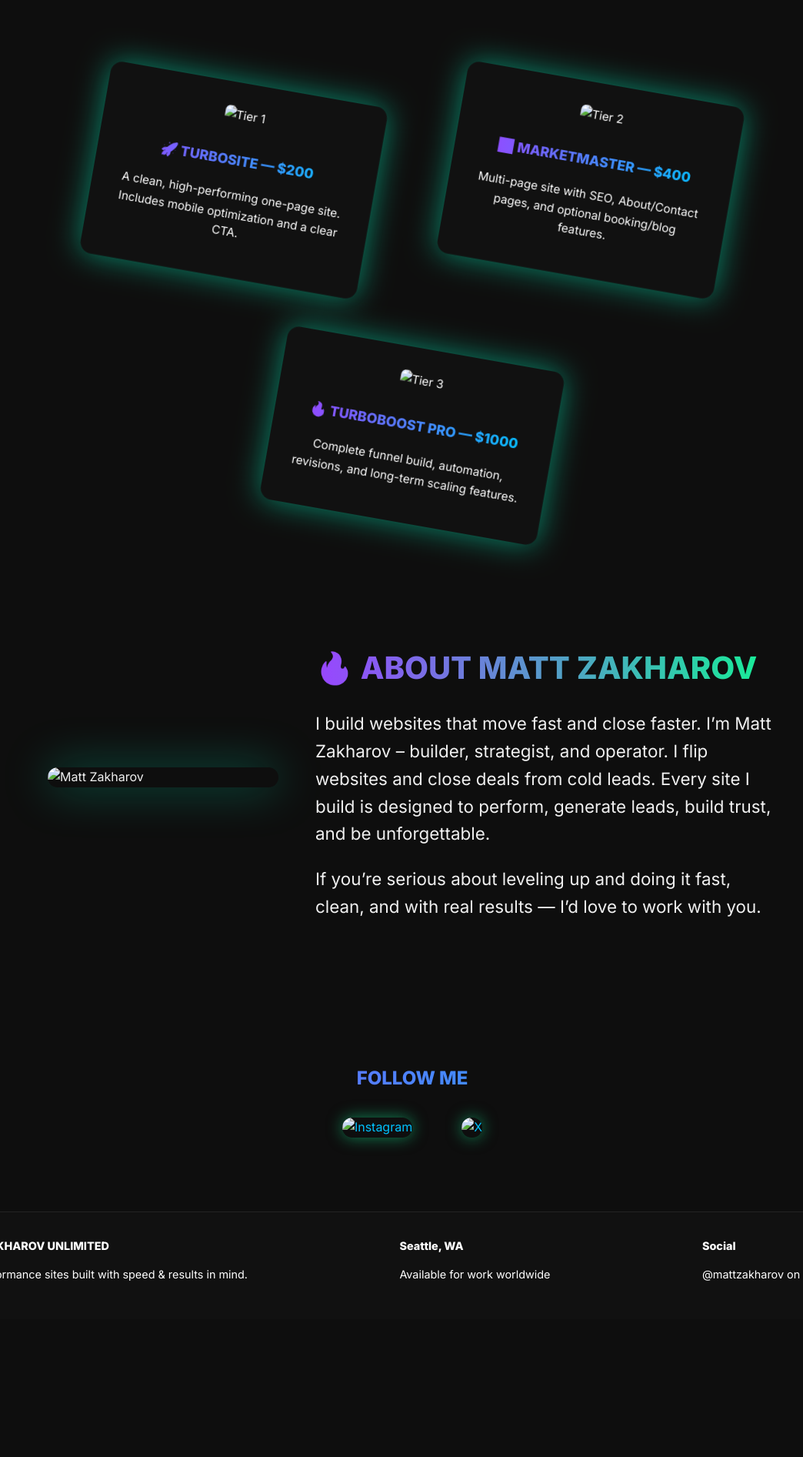
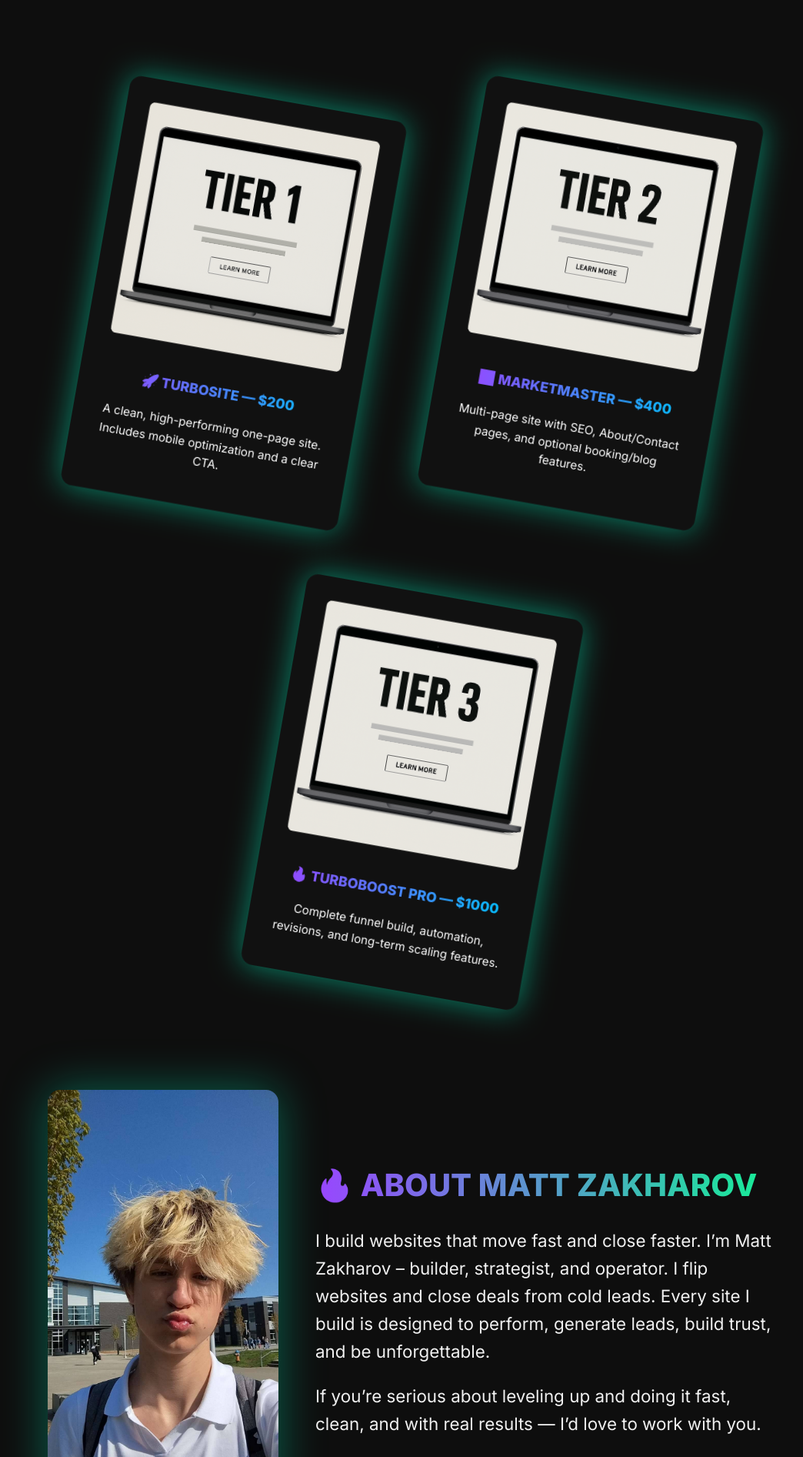
Before and after one commit to Matt-ATH/mattzakharov-site, a plain HTML site: page index.html in a window 1280 px wide. Shown: the part 880-2773 px from the top of the page at 77% size, without its empty margins (104-1148 px from the left). Before the commit the page ends 2594 px from the top, so only its background shows below. Drawn offline with nearby package versions, Linux system fonts and the light colour scheme; files that its build step writes are made by us from their sources.

Commit message:
Update index.html

```diff
--- a/index.html
+++ b/index.html
@@ -220,7 +220,7 @@
       <button class="btn">LET'S BUILD</button>
     </div>
     <div class="hero-image">
-      <img src="images/hero.png" alt="Tear Image" />
+      <img src="hero.png" alt="Tear Image" />
     </div>
   </header>
 
@@ -229,21 +229,21 @@
     <div class="tiers">
       <div class="tier">
         <a href="turbosite.html">
-          <img src="images/tier1.png" alt="Tier 1">
+          <img src="tier1.png" alt="Tier 1">
           <h3>🚀 TURBOSITE — $200</h3>
           <p>A clean, high-performing one-page site. Includes mobile optimization and a clear CTA.</p>
         </a>
       </div>
       <div class="tier">
         <a href="marketmaster.html">
-          <img src="images/tier2.png" alt="Tier 2">
+          <img src="tier2.png" alt="Tier 2">
           <h3>📈 MARKETMASTER — $400</h3>
           <p>Multi-page site with SEO, About/Contact pages, and optional booking/blog features.</p>
         </a>
       </div>
       <div class="tier">
         <a href="turboboost.html">
-          <img src="images/tier3.png" alt="Tier 3">
+          <img src="tier3.png" alt="Tier 3">
           <h3>🔥 TURBOBOOST PRO — $1000</h3>
           <p>Complete funnel build, automation, revisions, and long-term scaling features.</p>
         </a>
@@ -253,7 +253,7 @@
 
   <section class="about-section" id="about">
     <div class="about-content">
-      <img src="images/matt.png" alt="Matt Zakharov">
+      <img src="matt.png" alt="Matt Zakharov">
       <div class="text">
         <h2>🔥 ABOUT MATT ZAKHAROV</h2>
         <p>I build websites that move fast and close faster. I’m Matt Zakharov – builder, strategist, and operator. I flip websites and close deals from cold leads. Every site I build is designed to perform, generate leads, build trust, and be unforgettable.</p>
@@ -265,8 +265,8 @@
   <section class="social-section">
     <h2 style="text-align:center;">FOLLOW ME</h2>
     <div class="social-icons" style="text-align:center;">
-      <a href="https://www.instagram.com/mattzakharov/" target="_blank"><img src="images/social-insta.png" alt="Instagram"></a>
-      <a href="https://x.com/mattzakharov" target="_blank"><img src="images/social-x.png" alt="X"></a>
+      <a href="https://www.instagram.com/mattzakharov/" target="_blank"><img src="social-insta.png" alt="Instagram"></a>
+      <a href="https://x.com/mattzakharov" target="_blank"><img src="social-x.png" alt="X"></a>
     </div>
   </section>
 
```
